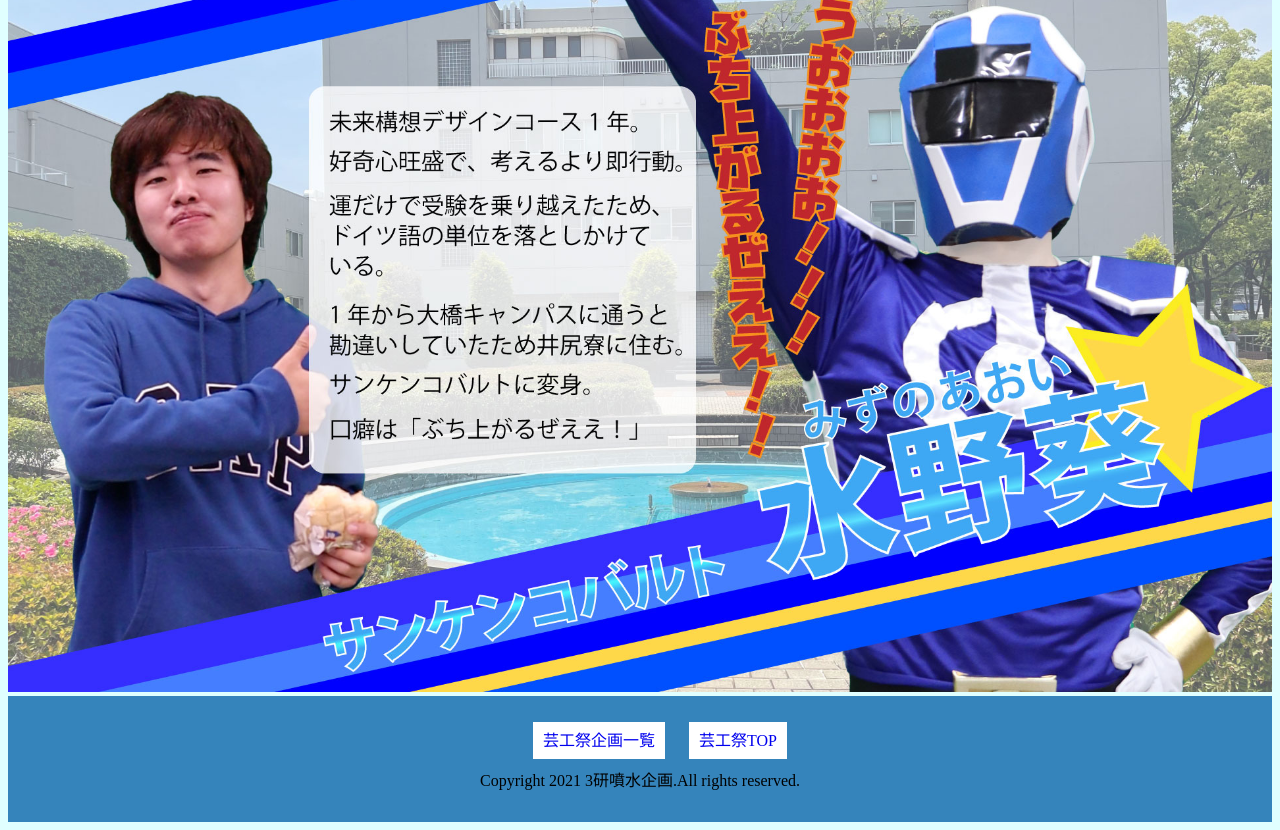
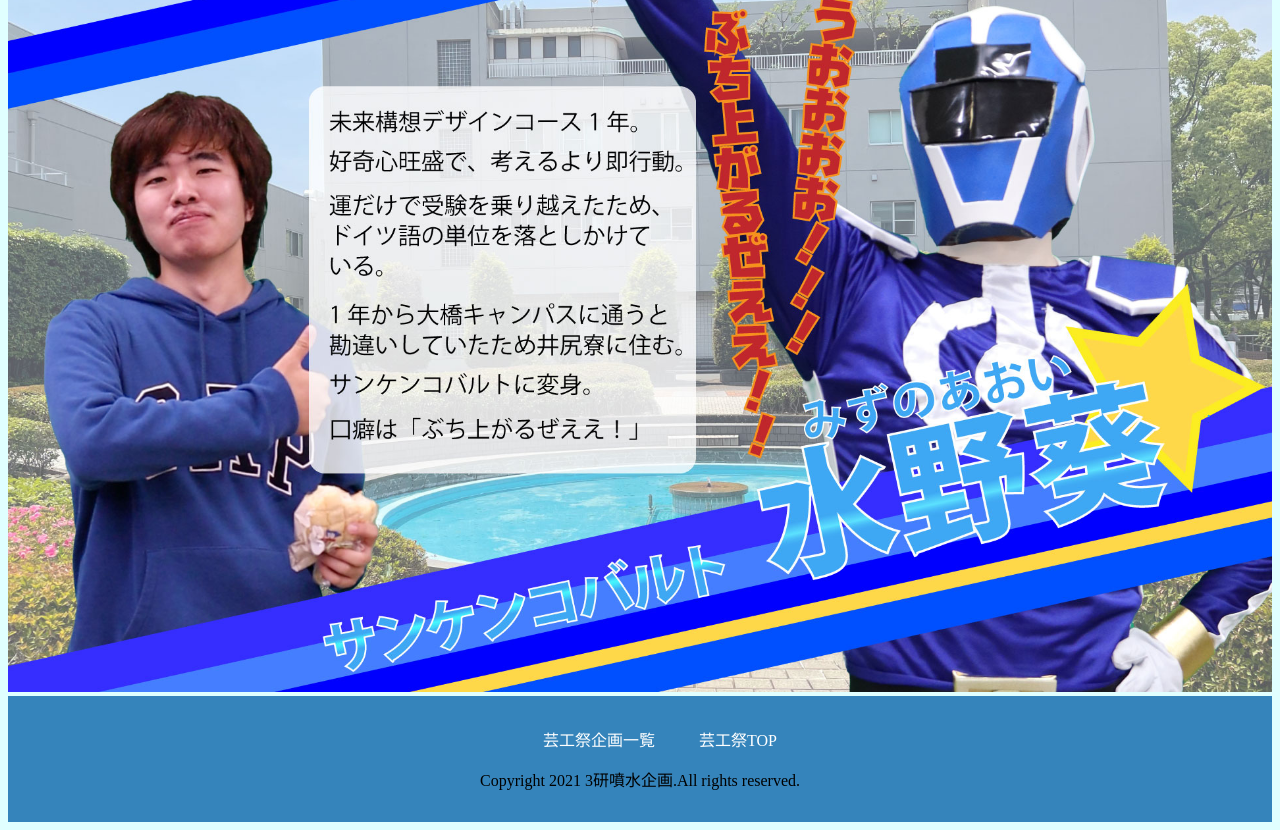
Before and after one commit to wanwan0622/3kenfunsui, a plain HTML site: page aoi.html in a window 1280 px wide. Shown: the part 107-937 px from the top of the page. Drawn offline with Linux system fonts and the light colour scheme.

Commit message:
fix footer font color

```diff
--- a/aoi.html
+++ b/aoi.html
@@ -459,11 +459,14 @@
 				padding-left: 0;
 			}
 			li.fotter_item {
-				background: #ffffff;
+				background: #3584bb;
 				width: 100px;
 				height: 50px;
 				padding: 10px;
 				margin: 10px;
+			}
+			.fotter_item a {
+				color: #ffffff;
 			}
 			.inline {
 				text-align: center;
```
Also changed, not shown: contact.html (+4 -1 lines), index.html (+4 -1 lines), mituki.html (+4 -1 lines), mizukaki.html (+4 -1 lines), soko.html (+4 -1 lines).
